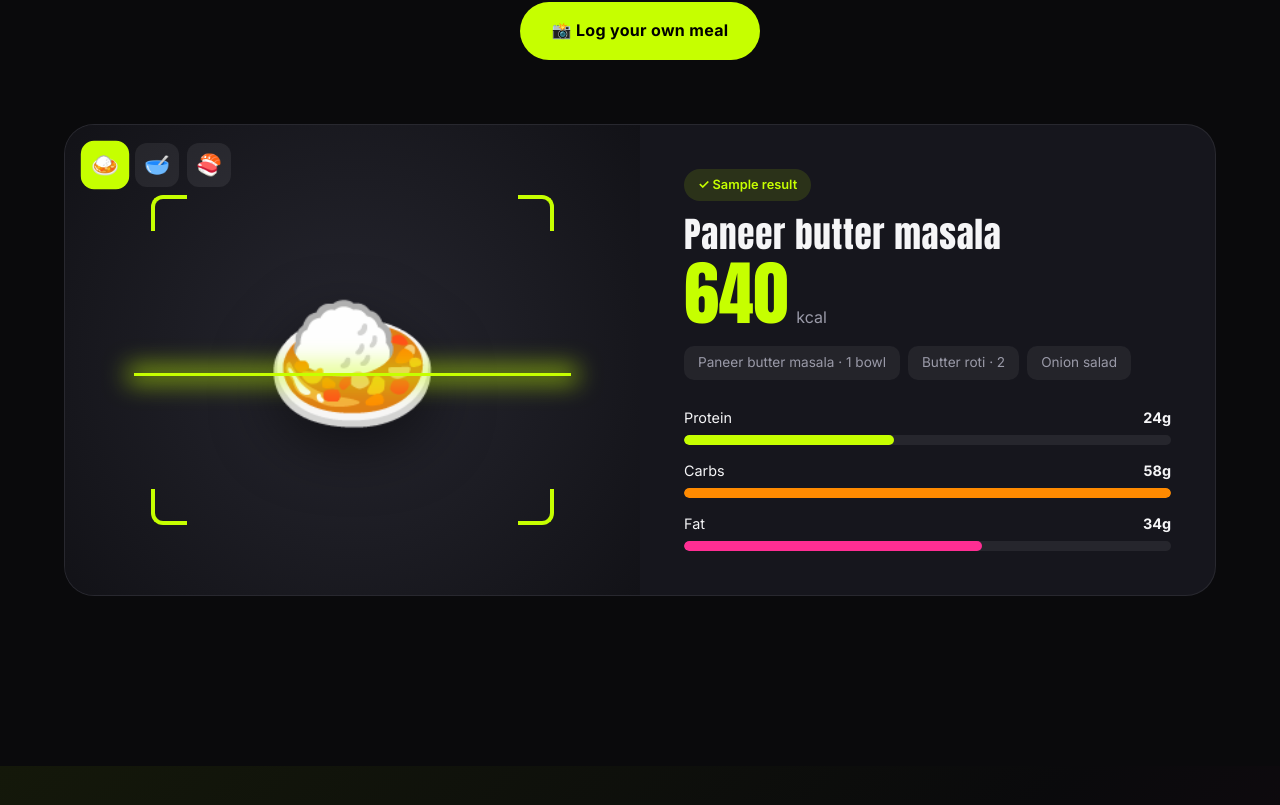
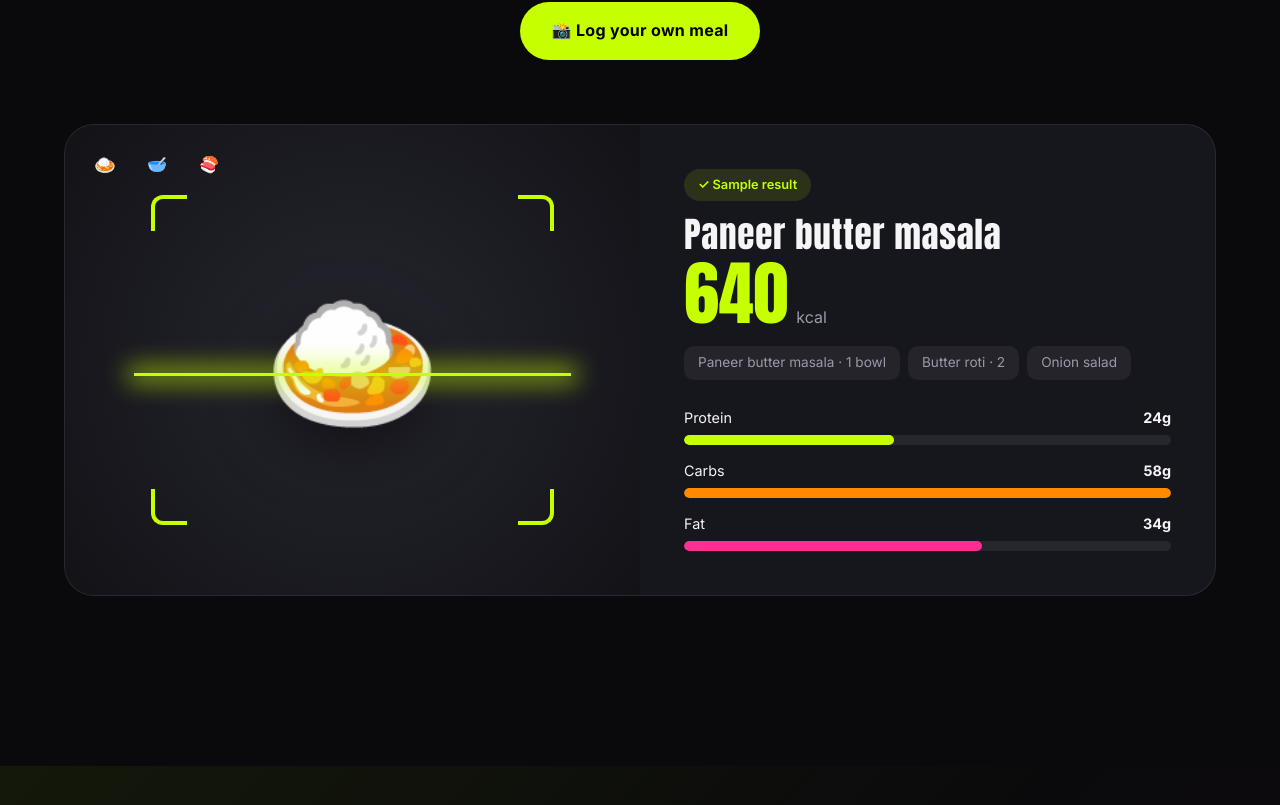
Before and after one commit to chinmai-c-r/crazy-rep, a Next.js app: page / in a window 1280 px wide. Shown: the part 2995-3800 px from the top of the page. Built offline with nearby package versions, Linux system fonts and the light colour scheme.

Commit message:
Stop the landing page button reset from leaking into the app
landing.css sits in a global layer, and its bare button { border: 0 } removed the border colour from every app button, so a plain border class drew a hard white outline. Scope the rule to .landing.

```diff
--- a/app/landing.css
+++ b/app/landing.css
@@ -24,7 +24,8 @@ body {
   -webkit-font-smoothing: antialiased;
 }
 a { color: inherit; text-decoration: none; }
-button { font: inherit; color: inherit; cursor: pointer; border: 0; background: none; }
+/* Scoped: this whole file sits in a global layer, and a bare `button { border: 0 }` removed the border colour from every app button */
+.landing button { font: inherit; color: inherit; cursor: pointer; border: 0; background: none; }
 ul, ol { list-style: none; }
 .landing :is(h1, h2, h3) { font-family: var(--font-display), Impact, sans-serif; font-weight: 400; letter-spacing: 0.02em; line-height: 1.05; }
 .accent { color: var(--lime); }
```
